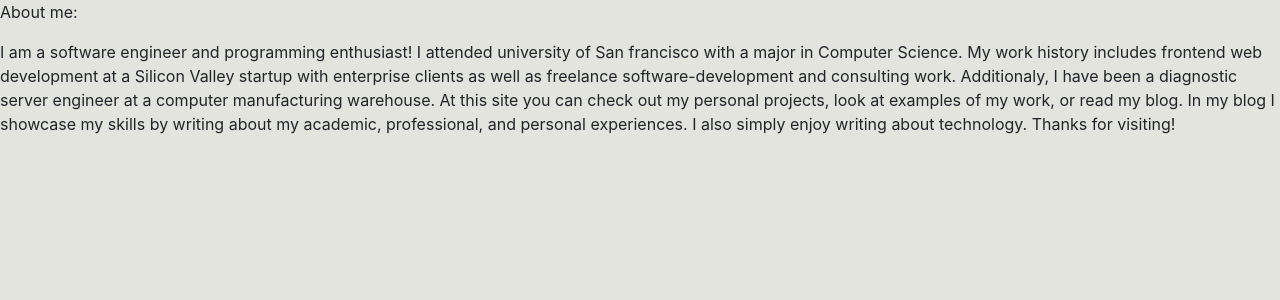
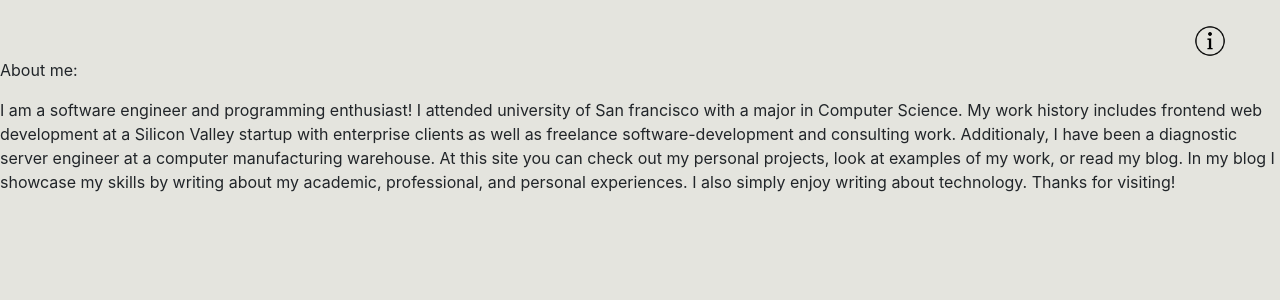
Before and after one commit to jamisonTitan/personal-site, a Flask app: page /about in a window 1280 px wide. Shown: the top 300 px of the page. Run offline with Flask 3, Linux system fonts and the light colour scheme; some libraries are stand-ins or nearby versions; some web fonts are replaced.

Commit message:
added info button to base.html

```diff
--- a/main.py
+++ b/main.py
@@ -6,6 +6,7 @@ app = Flask(__name__)
 @app.route("/", methods=["POST", "GET"])
 def main():
     if request.method == "POST":
+        print(request.form)
         if "about" in request.form:
             return redirect(url_for("about"))
         elif "projects" in request.form:
--- a/static/styles.css
+++ b/static/styles.css
@@ -19,12 +19,26 @@
   font-style: normal;
 }
 
+.info-btn-container {
+  display: flex;
+}
+
+.info-btn {
+  margin-top: 8px;
+  background-color: transparent;
+  border: 0 transparent;
+  margin-left: auto;
+  margin-right: 48px;
+  margin-top: 24px;
+}
+
+.info-btn-img {
+  width: 32px;
+  height: 32px;
+}
+
 .content-container {
   background: var(--ivory) !important;
-}
-
-.pg-header {
-  margin-top: 64px;
 }
 
 .main-pg-btn {
--- a/templates/base.html
+++ b/templates/base.html
@@ -5,11 +5,16 @@
     <link rel="preconnect" href="https://fonts.gstatic.com" crossorigin>
     <link href="https://fonts.googleapis.com/css2?family=Libre+Baskerville:ital,wght@0,400..700;1,400..700&family=Playfair+Display:ital,wght@0,400..900;1,400..900&display=swap" rel="stylesheet">
     <link rel="stylesheet" href="https://stackpath.bootstrapcdn.com/bootstrap/4.3.1/css/bootstrap.min.css" integrity="sha384-ggOyR0iXCbMQv3Xipma34MD+dH/1fQ784/j6cY/iJTQUOhcWr7x9JvoRxT2MZw1T" crossorigin="anonymous">
-    <link rel="stylesheet" href=" {{url_for('static', filename='styles.css') }}">
+    <link rel="stylesheet" href="{{url_for('static', filename='styles.css') }}">
     <title>{% block title %}{% endblock %}</title>
   </head>
 
   <body class="content-container">
+    <div class="info-btn-container">
+      <button class="info-btn">
+        <img class="info-btn-img" src="{{url_for('static', filename='images/info.png') }}" />
+      </button>
+    </div>
     {% block content %}
     {% endblock %}
     <script src="https://code.jquery.com/jquery-3.3.1.slim.min.js" integrity="sha384-q8i/X+965DzO0rT7abK41JStQIAqVgRVzpbzo5smXKp4YfRvH+8abtTE1Pi6jizo" crossorigin="anonymous"></script>
```
Also changed, not shown: templates/index.html (+4 -4 lines), static/images/info.png (added), 3 other files.
